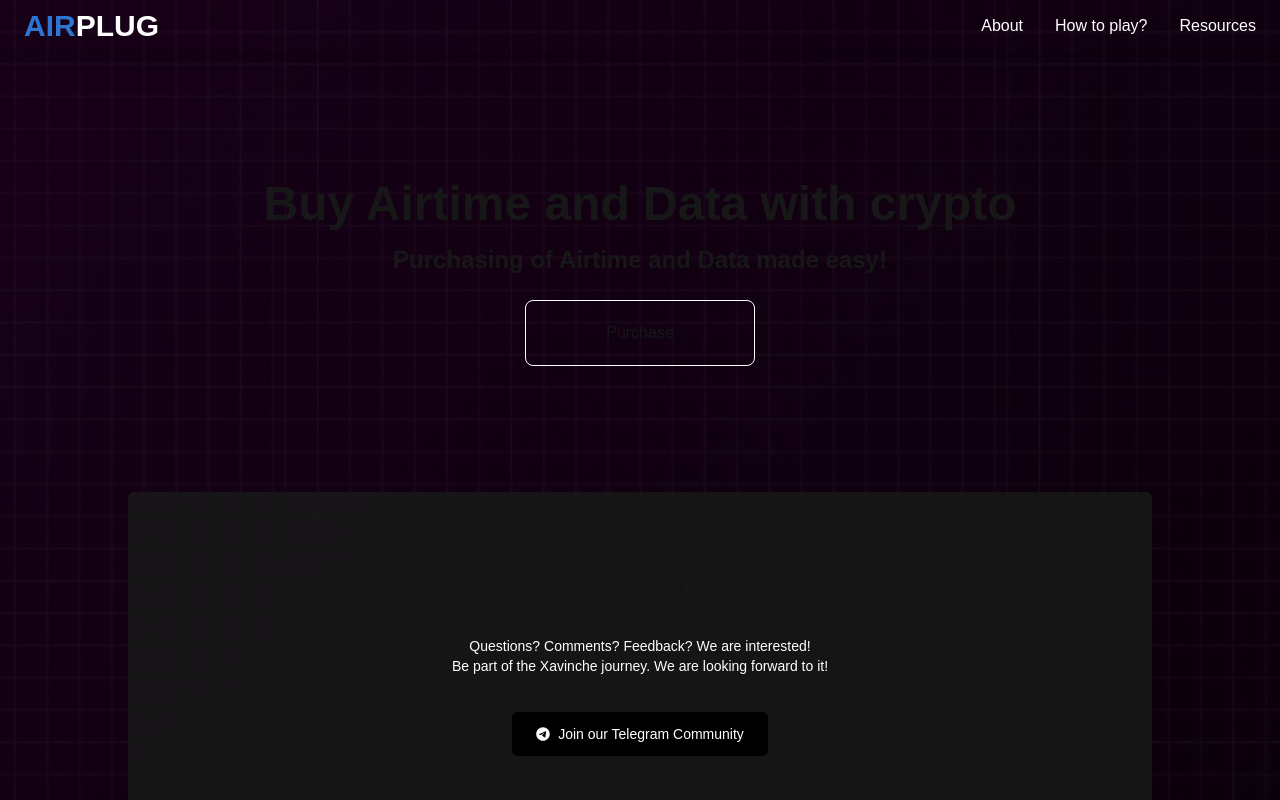
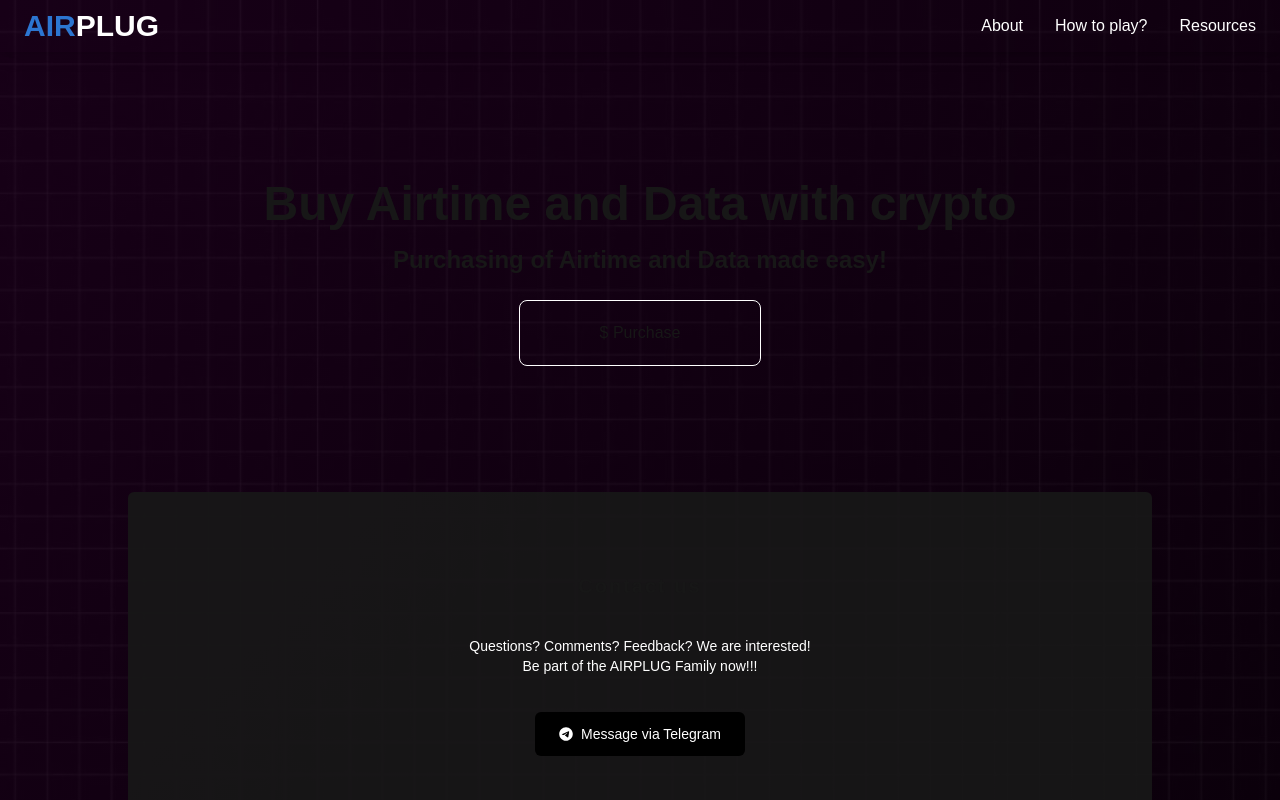
Before and after one commit to aruyaohi/gambit_landing, a Next.js app: page / in a window 1280 px wide. Shown: the top 800 px of the page. Built offline with nearby package versions, Linux system fonts and the light colour scheme.

Commit message:
made some key changes

```diff
--- a/src/app/components/community.tsx
+++ b/src/app/components/community.tsx
@@ -37,20 +37,20 @@ const handleScroll = () => {
       >
         <div className="lg:py-20 py-10 lg:max-w-5xl mx-auto bg-[#181818e9] rounded-md flex flex-col gap-4">
           <div className="flex justify-center gap-2">
-            <h3 className="text-xl font-bold font-raleway tracking-widest">COMMUNITY</h3>
+            <h3 className="text-xl font-bold font-raleway tracking-widest">Contact us</h3>
           </div>
           <div className="flex justify-center items-center lg:py-5 lg:px-10 md:px-20">
             <p className="text-white text-sm font-raleway px-10 text-center">
               Questions? Comments? Feedback? We are interested! <br className="hidden lg:flex" />
-              Be part of the Xavinche journey. We are looking forward to it!
+              Be part of the AIRPLUG Family now!!!
             </p>
           </div>
           <div className="flex justify-center items-center">
             <a
               href="#"
-              className="py-3 px-6 rounded-md bg-black text-white text-sm flex gap-2 items-center justify-between font-raleway hover:text-[#09FF22]"
+              className="py-3 px-6 rounded-md bg-black text-white text-sm flex gap-2 items-center justify-between font-raleway hover:text-[#2c76d1]"
             >
-             <FaTelegram/> Join our Telegram Community
+             <FaTelegram/> Message via Telegram
             </a>
           </div>
         </div>
--- a/src/app/components/hero.tsx
+++ b/src/app/components/hero.tsx
@@ -21,7 +21,7 @@ export default function Hero() {
                 </h1>
                 <div className='flex justify-center items-center pt-6'>
                 <Link href={'#'} className='py-5 px-20 border border-white rounded-lg hover:bg-[#191919] hover:text-[#2c76d1] hover:border-[#2c76d1]'>
-                Purchase
+                $ Purchase
                 </Link>
                 </div>
             </motion.div>
--- /dev/null
+++ b/src/app/connectwallet.tsx
@@ -0,0 +1,17 @@
+import Header from "./components/header";
+
+
+export default function ConnectWallet(){
+  return(
+    <>
+    <div className="overflow-hidden bg-[1e1e1e]">
+      <div className="sticky z-100">
+      <Header/>
+      </div>
+      <div className="lg:py-10 flex flex-col gap-10 lg:gap-5">
+
+      </div>
+      </div>
+    </>
+  )
+}
```
